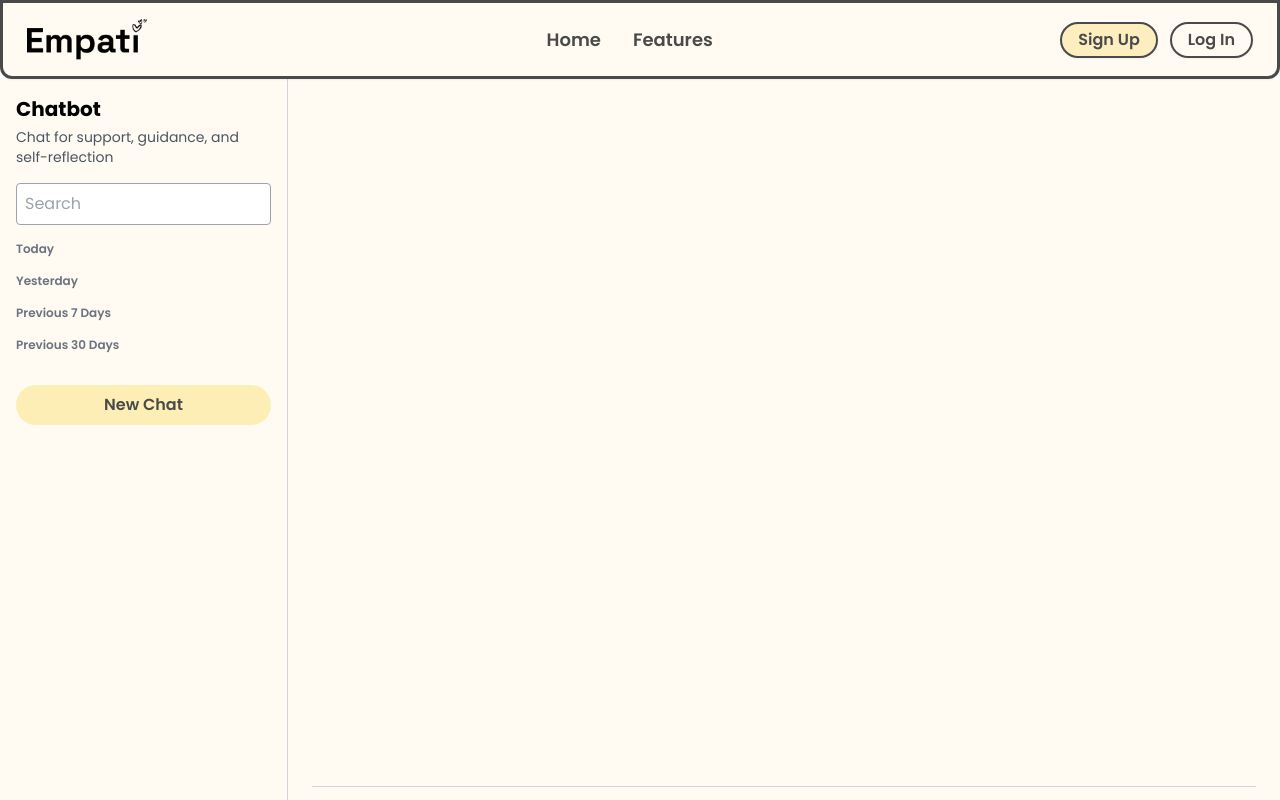
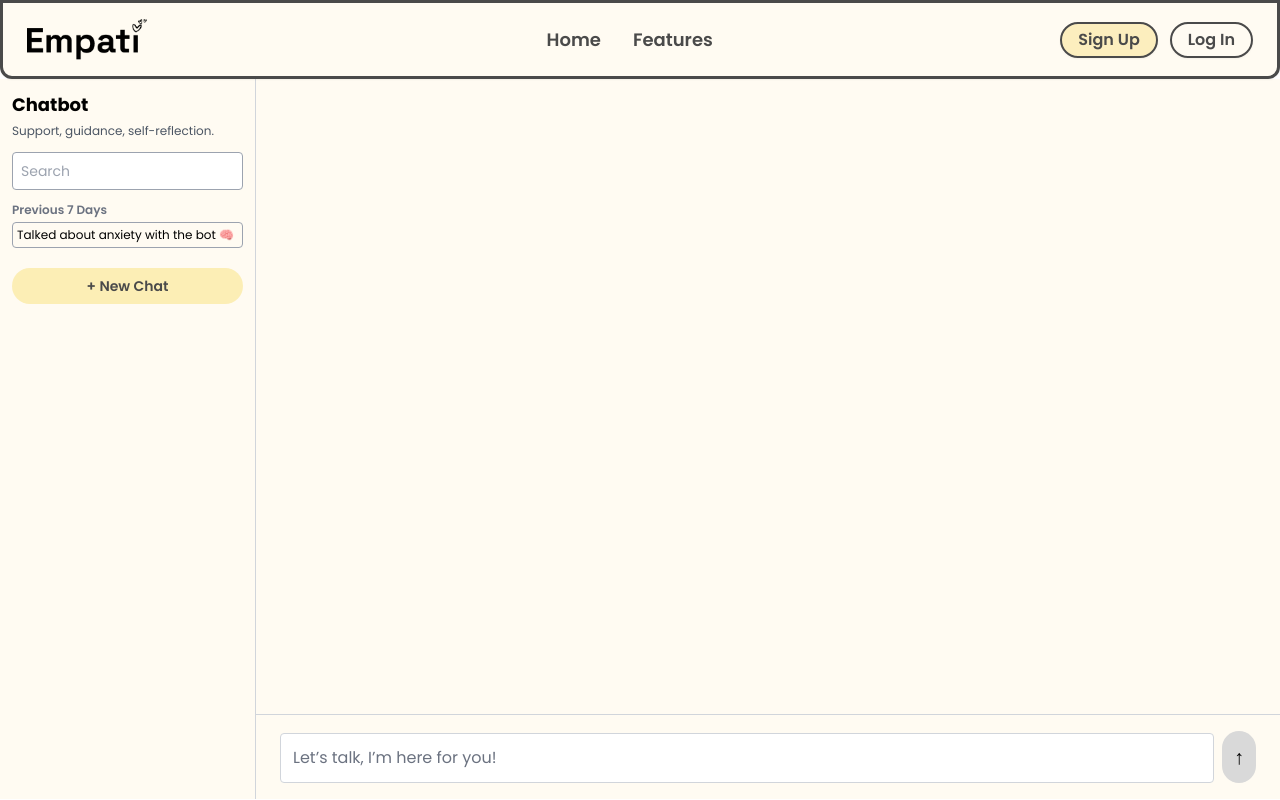
Before and after one commit to MZidane28/Kelompok-4-Senpro, a Next.js app in the folder frontend/: page /chatbot in a window 1280 px wide. Built offline with nearby package versions, Linux system fonts and the light colour scheme.

Commit message:
Update chat FE

```diff
--- a/frontend/src/app/(chatbot)/chatbot/page.js
+++ b/frontend/src/app/(chatbot)/chatbot/page.js
@@ -7,7 +7,7 @@ const ChatBot = dynamic(() => import('@/components/chatbot/chatBot'), {
 });
 function Page() {
   return (
-    <div className="flex flex-col h-screen">
+    <div className="flex flex-col" style={{ height: "calc(100vh - 80px)" }}>
       <main className="flex flex-1 h-full overflow-hidden">
         <Sidebar />
         <div className="flex flex-col flex-1 h-full overflow-hidden">
--- a/frontend/src/app/layout.js
+++ b/frontend/src/app/layout.js
@@ -26,8 +26,8 @@ export default function RootLayout({ children }) {
       <body
         className={`${space_grotesk.variable} ${poppins.variable} antialiased font-spaceGrotesk`}
       >
-        <Navbar />
-        {children}
+        <Navbar className="sticky top-0 z-50" />
+        <main>{children}</main>
         <ToastProvider />
       </body>
     </html>
--- a/frontend/src/components/chatbot/Chatbotsidebar.jsx
+++ b/frontend/src/components/chatbot/Chatbotsidebar.jsx
@@ -4,7 +4,7 @@ import React, { useState } from 'react';
 const initialData = {
   today: [],
   yesterday: [],
-  past7days: [],
+  past7days: ['Talked about anxiety with the bot 🧠'],
   past30days: [],
 };
 
@@ -15,7 +15,7 @@ function Sidebar() {
   const handleNewChat = () => {
     const newSessionId = crypto.randomUUID();
     setCurrentSessionId(newSessionId);
-    // Title gets added after the user sends first message — handled elsewhere
+    // Title gets added after the user sends first message
   };
 
   const handleFirstMessage = async (msg) => {
@@ -23,49 +23,50 @@ function Sidebar() {
     formData.append("msg", msg);
     formData.append("session_id", currentSessionId);
 
-    // Save message
     await fetch("http://localhost:8080/embedding", {
       method: "POST",
       body: formData,
     });
 
-    // Generate title
     const titleRes = await fetch("http://localhost:8080/title", {
       method: "POST",
       body: formData,
     });
-    const titleData = await titleRes.json();
-    const title = titleData.title;
+    const title = (await titleRes.json()).title;
 
-    // Add to "Today"
-    setChatTitles(prev => ({
+    setChatTitles((prev) => ({
       ...prev,
       today: [...prev.today, title],
     }));
   };
 
-  const renderSection = (title, items) => (
-    <div className="mb-4">
-      <h4 className="text-xs font-semibold text-gray-500 mb-2">{title}</h4>
+  const renderSection = (title, items) =>
+    items.length > 0 && (
+      <div className="mb-2">
+        <h4 className="text-xs text-gray-500 font-semibold mb-1">{title}</h4>
+        <div className="space-y-1">
           {items.map((item, index) => (
             <input
               key={index}
               type="text"
               defaultValue={item}
-          className="block w-full mb-2 p-2 rounded border border-black text-sm bg-[#FFFBF2] focus:outline-none focus:ring-2 focus:ring-[#D9D9D9]"
+              className="w-full p-1 text-xs rounded border border-gray-400 bg-[#FFFBF2] focus:outline-none focus:ring-1 focus:ring-[#D9D9D9]"
             />
           ))}
+        </div>
       </div>
     );
 
   return (
-    <div className="w-72 p-4 bg-[#FFFBF2] border-r border-gray-300 h-screen font-poppins">
-      <h2 className="text-xl font-bold mb-1">Chatbot</h2>
-      <p className="text-sm mb-4 text-gray-600">Chat for support, guidance, and self-reflection</p>
+    <div className="w-64 p-3 bg-[#FFFBF2] border-r border-gray-300 h-screen overflow-y-auto font-poppins">
+      <h2 className="text-lg font-bold mb-1">Chatbot</h2>
+      <p className="text-xs mb-3 text-gray-600 leading-snug">
+        Support, guidance, self-reflection.
+      </p>
       <input
         type="text"
         placeholder="Search"
-        className="w-full mb-4 p-2 border border-gray-400 rounded"
+        className="w-full mb-3 p-2 text-sm border border-gray-400 rounded"
       />
       {renderSection("Today", chatTitles.today)}
       {renderSection("Yesterday", chatTitles.yesterday)}
@@ -73,9 +74,9 @@ function Sidebar() {
       {renderSection("Previous 30 Days", chatTitles.past30days)}
       <button
         onClick={handleNewChat}
-        className="mt-4 w-full bg-[#FCEEB5] text-black p-2 rounded-full hover:bg-[#ebdfaa] transition font-semibold"
+        className="mt-3 w-full bg-[#FCEEB5] text-black p-2 text-sm rounded-full hover:bg-[#ebdfaa] transition font-semibold"
       >
-        New Chat
+        + New Chat
       </button>
     </div>
   );
--- a/frontend/src/components/chatbot/chatBot.js
+++ b/frontend/src/components/chatbot/chatBot.js
@@ -97,13 +97,13 @@ function Chatbot() {
 
 
   return (
-    <div className="flex flex-col justify-between h-full p-6 bg-[#FFFBF2] font-poppins">
-      {/* Chat Bubbles */}
-      <div className="flex flex-col gap-3 overflow-y-auto flex-1 pr-1">
+    <div className="flex flex-col h-full bg-[#FFFBF2] font-poppins">
+      {/* Chat Bubbles (Scrollable) */}
+      <div className="flex-1 overflow-y-auto px-6 py-4 space-y-3">
         {messages.map((msg) => (
           <div
             key={msg.id}
-            className={`inline-block px-4 py-2 rounded-lg break-words border ${
+            className={`inline-block px-4 py-2 rounded-lg break-words border max-w-[75%] ${
               msg.type === 'user'
                 ? 'bg-[#FCEEB5] border-[#e6d670] self-end ml-auto'
                 : 'bg-[#C5E1A5] border-[#9fc276] self-start mr-auto'
@@ -114,8 +114,9 @@ function Chatbot() {
         ))}
       </div>
 
-      {/* Chat Input */}
-      <div className="flex items-center gap-2 mt-4 pt-4 border-t border-gray-300">
+      {/* Chat Input (Sticky at Bottom) */}
+      <div className="sticky bottom-0 left-0 w-full bg-[#FFFBF2] px-6 py-4 border-t border-gray-300">
+        <div className="flex items-end gap-2">
           <textarea
             placeholder="Let’s talk, I’m here for you!"
             value={input}
@@ -131,7 +132,7 @@ function Chatbot() {
             style={{ minHeight: '3rem' }}
             onInput={(e) => {
               e.target.style.height = 'auto'; // Reset height
-            e.target.style.height = e.target.scrollHeight + 'px'; // Set to scroll height
+              e.target.style.height = e.target.scrollHeight + 'px'; // Adjust to content height
             }}
           />
           <button
@@ -142,7 +143,9 @@ function Chatbot() {
           </button>
         </div>
       </div>
+    </div>
   );
+
 
 }
 
```
Lines whose indentation alone changed are shown as unchanged.
